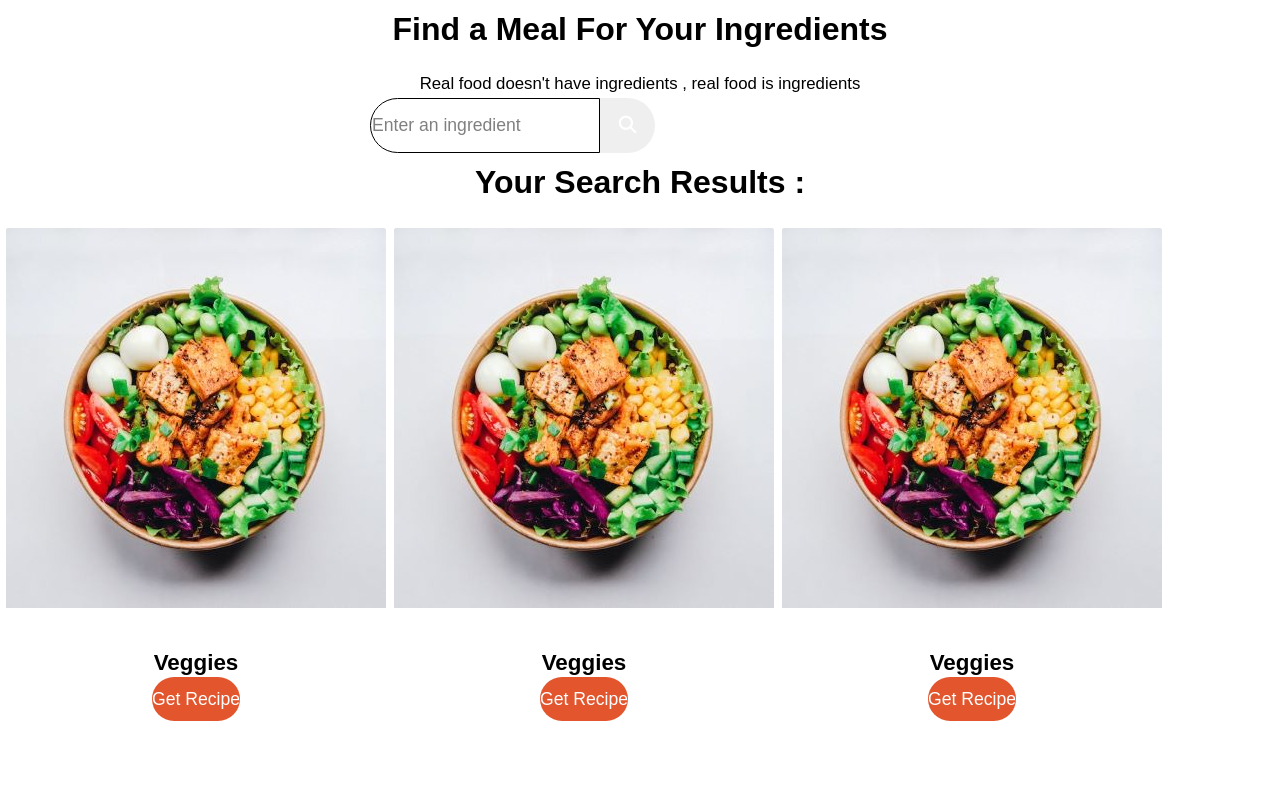
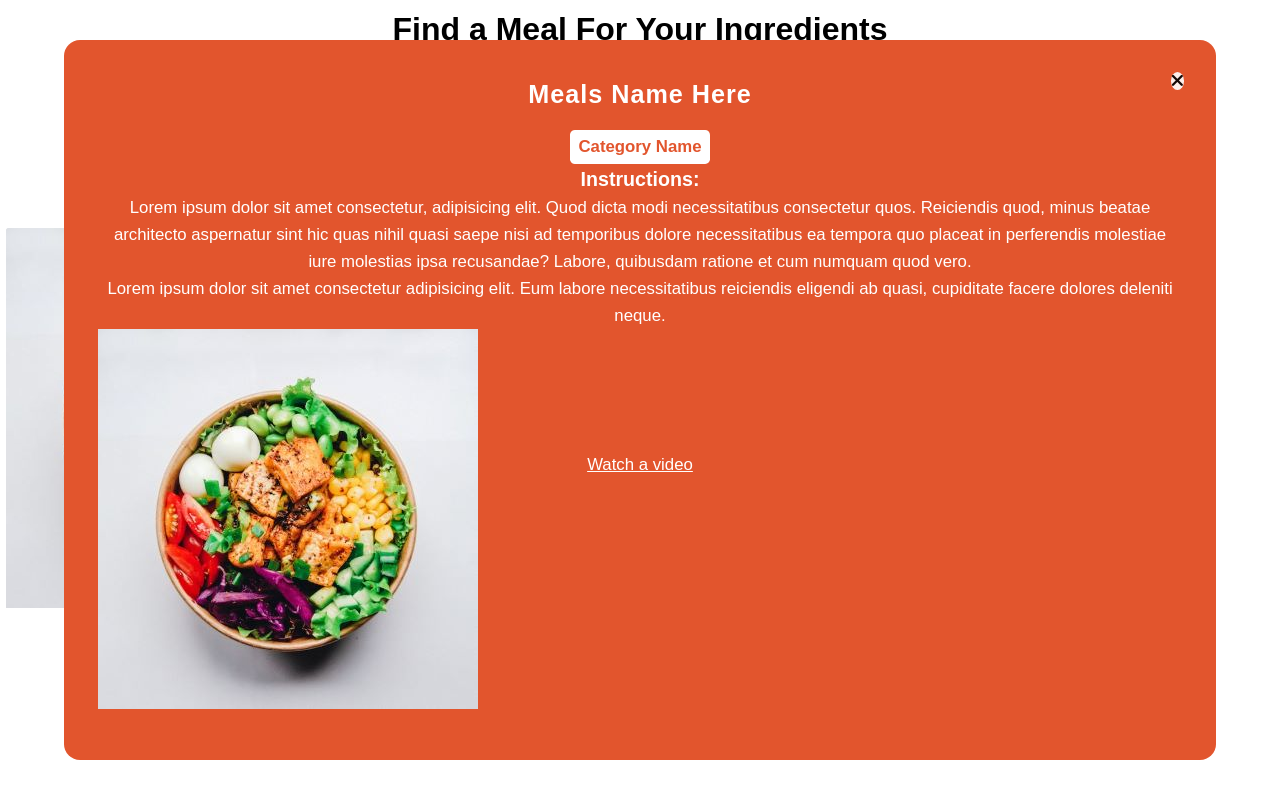
Before and after one commit to Cassie003/Recipe-app, a plain HTML site: page index.html in a window 1280 px wide. Drawn offline with Linux system fonts and the light colour scheme; no server answers.

Commit message:
modified the features

```diff
--- a/index.html
+++ b/index.html
@@ -30,7 +30,7 @@
                                 <img src="food.jpg" alt="food">
                             </div>
                             <div class="meal-name">
-                                <h3>Veggies</h3>
+                                <h3>Kenyan Cuisine</h3>
                                 <a href = "#" class="recipe-btn">Get Recipe </a>
                             </div>
                         </div>
@@ -42,7 +42,7 @@
                                 <img src="food.jpg" alt="food">
                             </div>
                             <div class="meal-name">
-                                <h3>Veggies</h3>
+                                <h3>Nigerian Cuisine</h3>
                                 <a href = "#" class="recipe-btn">Get Recipe </a>
                             </div>
                         </div>
@@ -54,7 +54,7 @@
                                 <img src="food.jpg" alt="food">
                             </div>
                             <div class="meal-name">
-                                <h3>Veggies</h3>
+                                <h3>Ugandan Cuisine</h3>
                                 <a href = "#" class="recipe-btn">Get Recipe </a>
                             </div>
                         </div>
@@ -75,13 +75,20 @@
                         <p class  = "recipe-category">Category Name</p>
                         <div class="recipe-instructions">
                             <h3>Instructions:</h3>
-                            <p>Lorem ipsum dolor sit amet consectetur, adipisicing elit. Quod dicta modi necessitatibus consectetur quos. Reiciendis quod, minus beatae architecto aspernatur sint hic quas nihil quasi saepe nisi ad temporibus dolore necessitatibus ea tempora quo placeat in perferendis molestiae iure molestias ipsa recusandae? Labore, quibusdam ratione et cum numquam quod vero.</p>
+                            <p>Lorem ipsum dolor sit amet consectetur, adipisicing elit.
+                                Quod dicta modi necessitatibus consectetur quos. Reiciendis quod, minus beatae architecto aspernatur sint
+                                 hic quas nihil quasi saepe nisi ad temporibus dolore necessitatibus ea tempora quo placeat in perferendis
+                                 molestiae iure molestias ipsa recusandae?
+                                Labore, quibusdam ratione et cum numquam quod vero.</p>
+                                <p>Lorem ipsum dolor sit amet consectetur adipisicing elit. Eum labore necessitatibus reiciendis eligendi ab quasi,
+                                     cupiditate facere dolores deleniti neque.
+                                </p>
                         </div>
                         <div class="recipe-meal-img">
                             <img src = "food.jpg" alt = "">
                         </div>
                         <div class="recipe-link">
-                            <a href = "#" target="_blank"></a>
+                            <a href = "#" target="_blank">Watch a video</a>
                         </div>
                     </div>
                 </div>
--- a/style.css
+++ b/style.css
@@ -114,10 +114,63 @@ body{
     width:90%;
     height: 90%;
     overflow-y: scroll;
-    display:none;
+    /* display:none;   */
     padding:2px;
     }
+    .meal-details ::-webkit-scrollbar{
+        background: #f0f0f0;
+        border-radius: 2px;
+    }
+    .showRecipe{
+        display:block;
+    }
+    .meal-details-content{
+        margin:2rem;
+    }
 
+    .recipe-close-btn{
+        position :absolute;
+        right:2rem;
+        top:2rem;
+        font: size 1.8em;
+        background: #fff;
+        border:none;
+        border-radius:50%;
+        display:flex;
+        align-items: center;
+        justify-content: center;
+        opacity:0.9;
+    }
+    .recipe-title{
+        letter-spacing:1px;
+        padding-bottom:1rem;
+
+    }
+    .recipe-category{
+        background:#fff;
+        font-weight: 600;
+        color:#E2552D;
+        display:inline-block;
+        padding:0.2rem 0.5rem;
+        border-radius: 0.3rem;
+
+    }
+    .recipe-instruction{
+        padding:1rem;
+    }
+    .recipe-meal-img{
+        width:100px;
+        height:100px;
+        border-radius:50%;
+    }
+    .recipe-link{
+        margin:1.4rem 0;
+     }
+     .recipe-link a{
+        color:#fff;
+        font-size:700;
+        transition: all 0.4s linear;
+     }
 
 @media screen and (min-width:600px){
     .meal-search-box{
```
